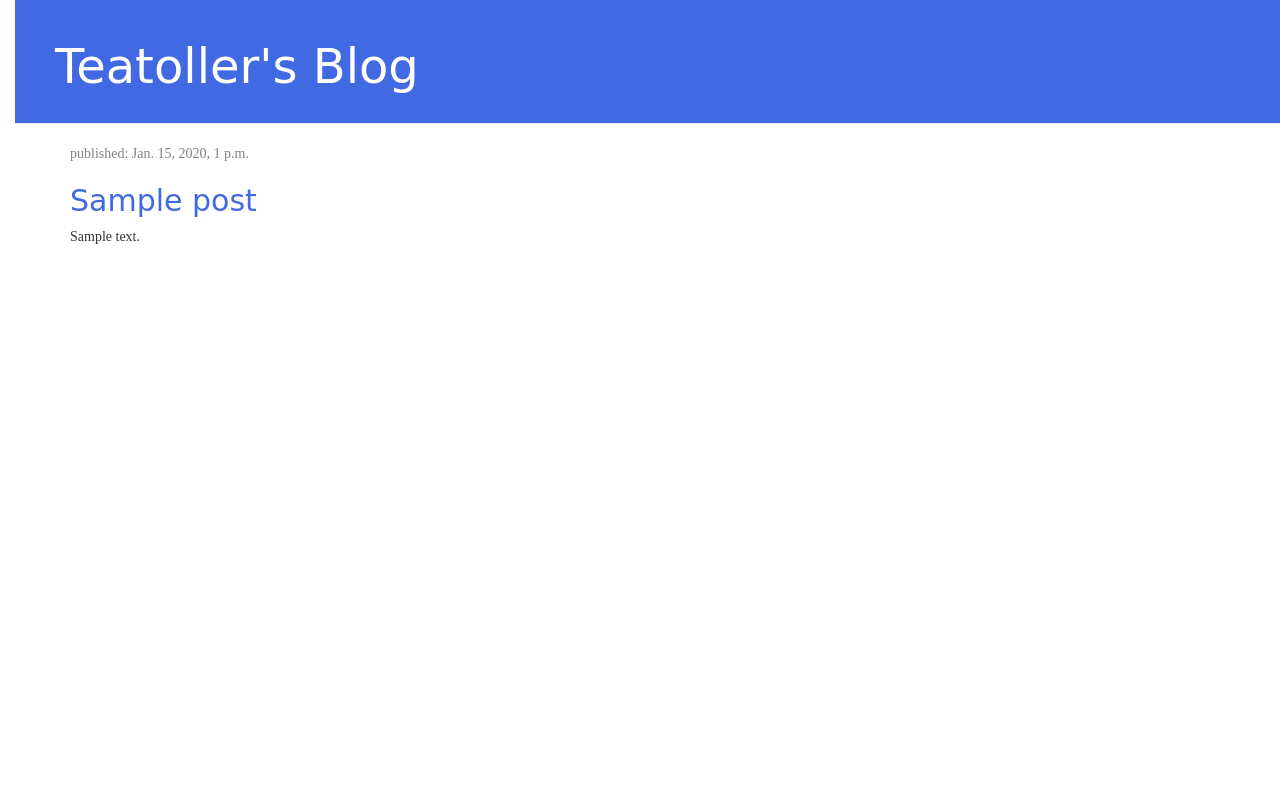
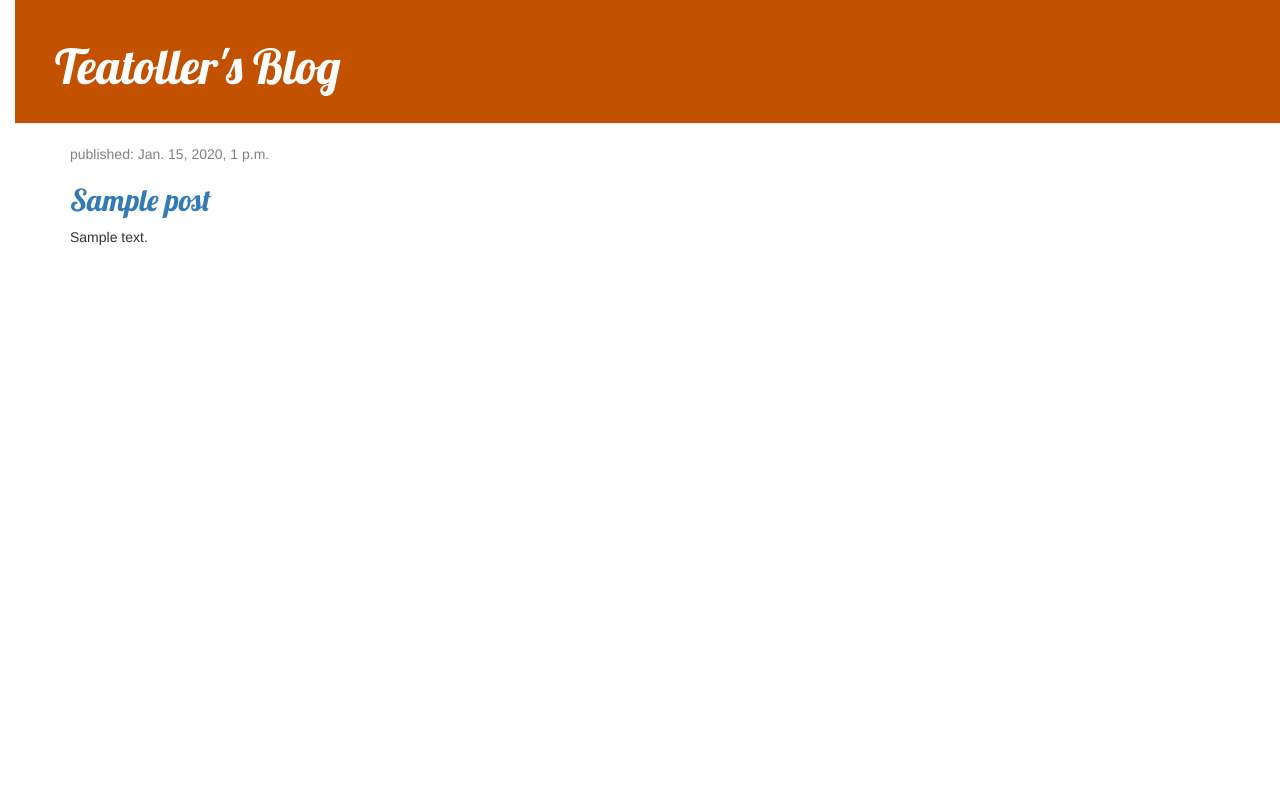
Before and after one commit to Teatoller/djangogirls, a Django app: template blog/templates/blog/post_list.html in a window 1280 px wide. Run offline with Django 3.2, Linux system fonts and the light colour scheme; the template is opened without the code that fills it: values that come from a table or form of the project are taken from there, others are empty; tables that the repository leaves empty hold one stand-in row (values such as "Sample post"); some libraries are stand-ins or nearby versions.

Commit message:
[Starts #162685292] Initial commit

```diff
--- a/blog/static/css/blog.css
+++ b/blog/static/css/blog.css
@@ -1,17 +1,8 @@
-/* Font color */
-h1 a, h2 a {
-    /* color: #c25100; */
-    color: #4169e1;
-}
-/* body padding */
 body {
     padding-left: 15px;
-    /* font-family: 'Amiri'; */
-    font-family: 'Cormorant Garamond';
 }
 .page-header {
-    /* background-color: #C25100; */
-    background-color: #4169e1;
+    background-color: #C25100;
     margin-top: 0;
     padding: 20px 20px 20px 40px;
 }
@@ -27,7 +18,7 @@ body {
 }
 
 h1, h2, h3, h4 {
-    font-family: 'Cormorant Garamond', cursive;
+    font-family: 'Lobster', cursive;
 }
 
 .date {
```
